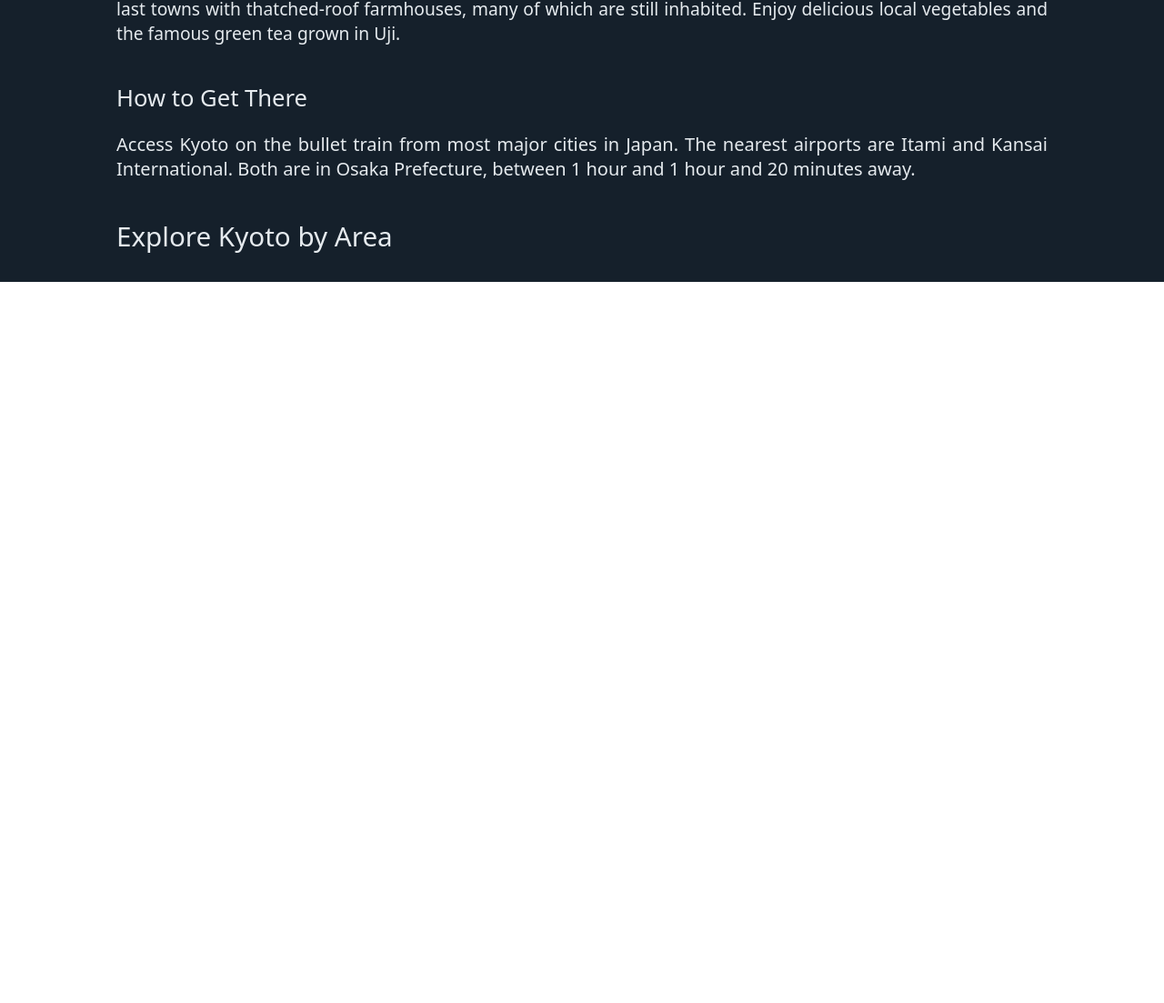
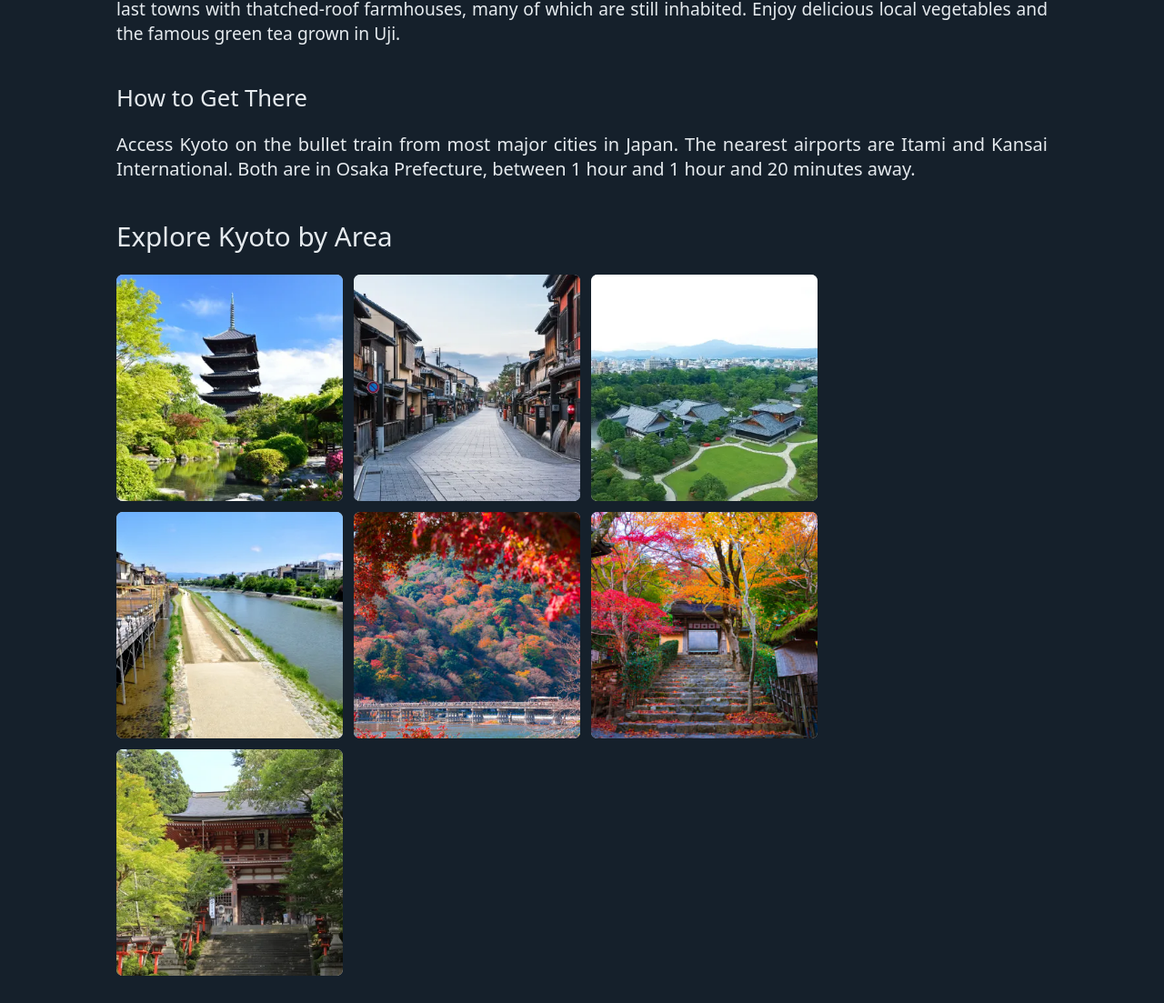
Before and after one commit to MarionEmmanuelBuhat/CSIT201, a plain HTML site: page index.html in a window 1280 px wide. Shown: the part 1116-2219 px from the top of the page at 91% size. Before the commit the page ends 1426 px from the top, so only its background shows below. Drawn offline with Linux system fonts and the light colour scheme.

Commit message:
added flexbox and images

```diff
--- a/css/style.css
+++ b/css/style.css
@@ -19,7 +19,7 @@
     position: fixed;
     width: 100%;
     background-color: rgb(21, 32, 43);
-    z-index: 1;
+    z-index: 10;
 }
 nav {
     height: 4.5em;
@@ -29,14 +29,6 @@ nav {
     padding: 0 4em;
     overflow: hidden;
 }
-.sticky {
-    position: fixed;
-    top: 0;
-    width: 100%;
-}
-.sticky + .container {
-    padding-top: 60px;
-}
 .logo {
     height: 100%;
     width: fit-content;
@@ -44,15 +36,6 @@ nav {
     display: block;
     box-sizing: border-box;
     padding: 0px 0px
-}
-#navbar {
-    overflow: hidden;
-    background-color: #333;
-}
-#navbar ul {
-    list-style: none;
-    width: 100%;
-    text-align: right;
 }
 nav ul {
     list-style: none;
@@ -150,4 +133,27 @@ nav a {
     color: #e5eaee;
     font-weight: 500;
     font-size: 1.85rem;
+    margin: 0 auto 10px;
 }
+.nearKyoto {
+    display: flex;
+    flex-wrap: wrap;
+}
+.images {
+    width: 249px;
+    height: 249px;
+    margin: 0px 0px;
+    background-color: #dfdfdf;
+    overflow: hidden;
+    margin: 1.16279% 1.16279% 0 0;
+    border-radius: 7px;
+}
+.nearkyoto_item img {
+    top: 0;
+    bottom: 0;
+    left: 0;
+    right: 0;
+    z-index: 1;
+    width: 100%;
+    height: 100%;
+}
--- a/index.html
+++ b/index.html
@@ -63,7 +63,27 @@
         <div class="exploreByArea">
             <h1>Explore Kyoto by Area</h1>
             <div class="nearKyoto">
-
+                <div class="images nearkyoto_item">
+                    <a href="#"><img src="media\Kyoto By Area\around_kyoto_station.png"></a>
+                </div>
+                <div class="images nearkyoto_item">
+                    <a href="#"><img src="media\Kyoto By Area\gion_higashiyama.png"></a>
+                </div>
+                <div class="images nearkyoto_item">
+                    <a href="#"><img src="media\Kyoto By Area\central_tokyo.png"></a>
+                </div>
+                <div class="images nearkyoto_item">
+                    <a href="#"><img src="media\Kyoto By Area\takagime_murasakino.png"></a>
+                </div>
+                <div class="images nearkyoto_item">
+                    <a href="#"><img src="media\Kyoto By Area\sagano_arashiyama.png"></a>
+                </div>
+                <div class="images nearkyoto_item">
+                    <a href="#"><img src="media\Kyoto By Area\ohara.png"></a>
+                </div>
+                <div class="images nearkyoto_item">
+                    <a href="#"><img src="media\Kyoto By Area\kurama.png"></a>
+                </div>
             </div>
         </div>
     </div>
```
Also changed, not shown: media/Kyoto By Area/around_kyoto_station.png (added), media/Kyoto By Area/central_tokyo.png (added), media/Kyoto By Area/gion_higashiyama.png (added), media/Kyoto By Area/kurama.png (added), media/Kyoto By Area/ohara.png (added), media/Kyoto By Area/sagano_arashiyama.png (added), media/Kyoto By Area/takagime_murasakino.png (added), media/aroundKyotoArea.png (deleted).
